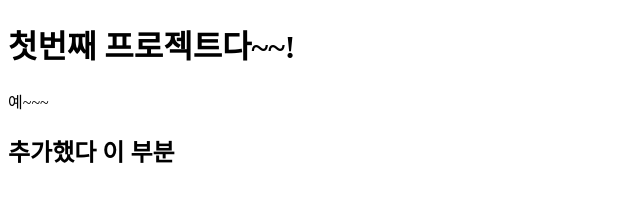
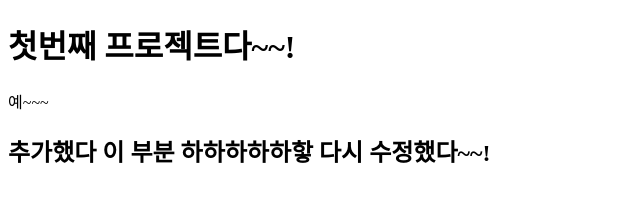
Before and after one commit to wsxqaz1015/first-jihyun-project, a plain HTML site: page index.html in a window 1280 px wide. Shown: the whole page, without its empty margins (0-640 px from the left). Drawn offline with Linux system fonts and the light colour scheme.

Commit message:
add new sentence

```diff
--- a/index.html
+++ b/index.html
@@ -11,6 +11,7 @@
     <p>예~~~</p>
     <h2>
         추가했다 이 부분
+        하하하하하핳 다시 수정했다~~!
     </h2>
   </body>
 </html>
```
